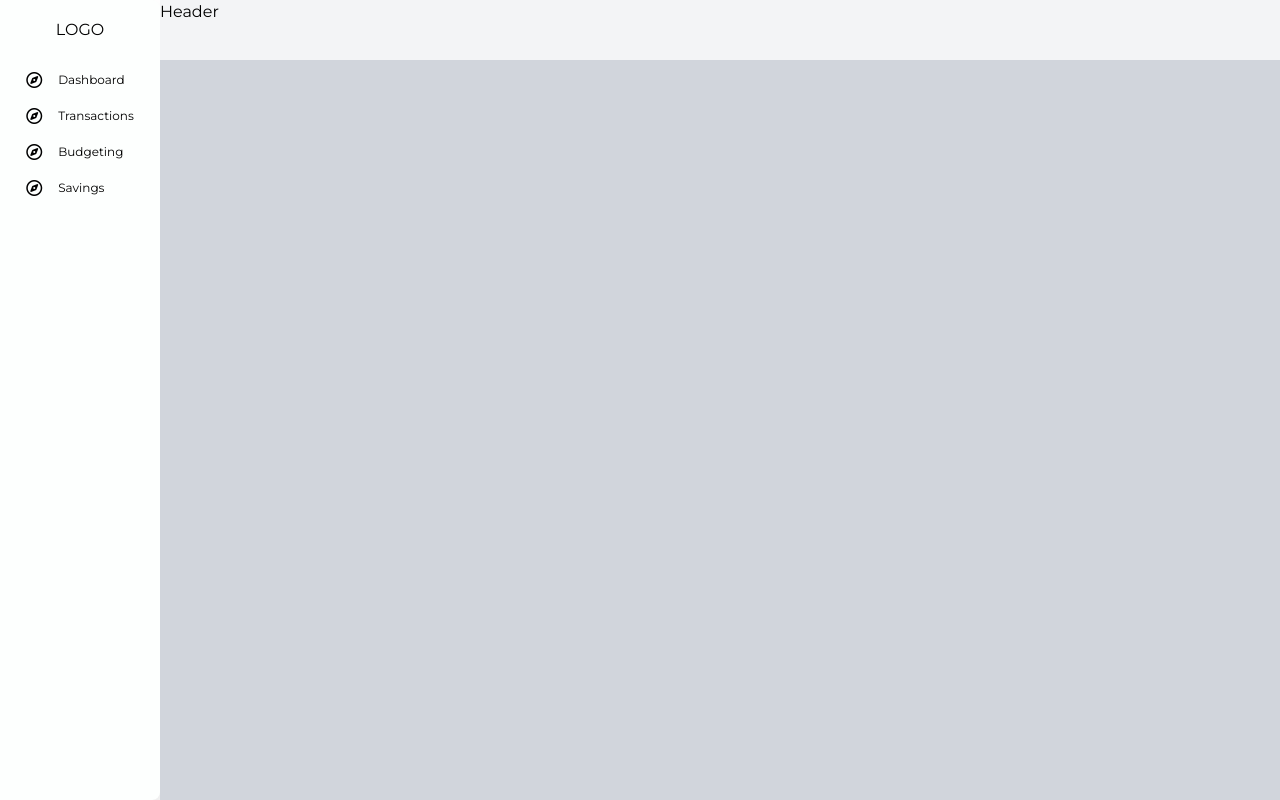
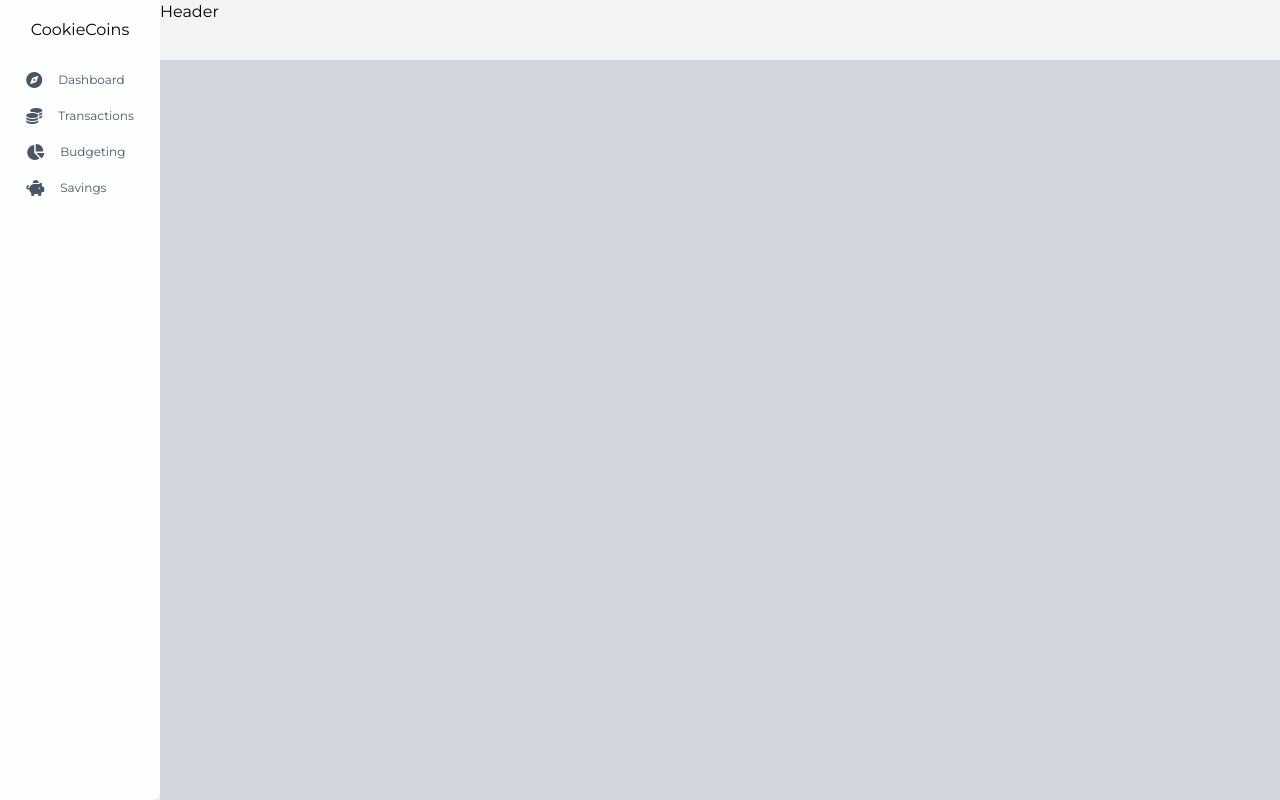
Before and after one commit to ajogerio/finance-tracker, a React (Vite) app in the folder client/: page / in a window 1280 px wide. Built offline with nearby package versions, Linux system fonts and the light colour scheme.

Commit message:
feat: add icons for each navigation button

```diff
--- a/client/src/layouts/components/NavigationBar.tsx
+++ b/client/src/layouts/components/NavigationBar.tsx
@@ -1,10 +1,15 @@
 import NavigationButton from "./NavigationButton";
 
-const navigationLabels: string[] = [
-  "Dashboard",
-  "Transactions",
-  "Budgeting",
-  "Savings",
+type NavigationItem = {
+  label: string;
+  icon: string;
+};
+
+const navigationData: NavigationItem[] = [
+  { label: "Dashboard", icon: "fa-compass" },
+  { label: "Transactions", icon: "fa-coins" },
+  { label: "Budgeting", icon: "fa-chart-pie" },
+  { label: "Savings", icon: "fa-piggy-bank" },
 ];
 
 export default function NavigationBar() {
@@ -13,10 +18,19 @@ export default function NavigationBar() {
       className="flex flex-col items-center min-w-40 bg-[#fdfffe] rounded-tr-lg
     rounded-br-lg shadow-2xl gap-3"
     >
-      <h1 className="flex justify-center items-center min-h-15 ">LOGO</h1>
-      <div className="flex flex-col max-w-[180px] gap-5">
-        {navigationLabels.map((label) => (
-          <NavigationButton key={label} label={label} />
+      {/* logo  */}
+      <h1 className="flex justify-center items-center min-h-15 ">
+        CookieCoins
+      </h1>
+
+      {/* navigation buttons  */}
+      <div className="flex flex-col max-w-[180px] gap-5 text-gray-600">
+        {navigationData.map((data) => (
+          <NavigationButton
+            key={data.label}
+            label={data.label}
+            icon={data.icon}
+          />
         ))}
       </div>
     </nav>
--- a/client/src/layouts/components/NavigationButton.tsx
+++ b/client/src/layouts/components/NavigationButton.tsx
@@ -1,11 +1,15 @@
 type NavigationButtonProps = {
   label: string;
+  icon: string;
 };
 
-export default function NavigationButton({ label }: NavigationButtonProps) {
+export default function NavigationButton({
+  label,
+  icon,
+}: NavigationButtonProps) {
   return (
     <button className="flex items-center gap-4 w-full text-left">
-      <i className="fa-regular fa-compass"></i>
+      <i className={`fa-solid ${icon}`}></i>
       <p className="text-xs">{label}</p>
     </button>
   );
```
